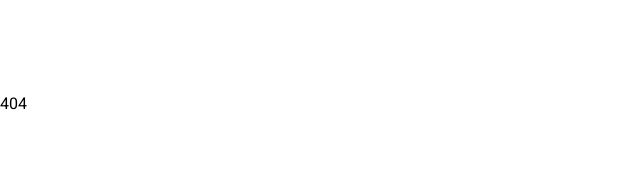
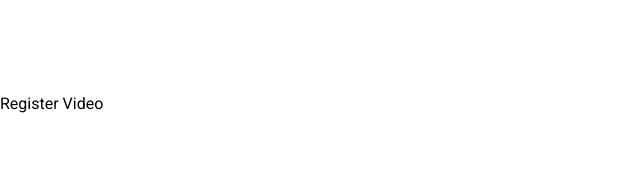
Before and after one commit to vserpa/engineering-videos, a React (Create React App) app in the folder frontend/: page /register/video in a window 1280 px wide. Shown: the top 184 px of the page, without its empty margins (0-640 px from the left). Built offline with nearby package versions, Linux system fonts and the light colour scheme.

Commit message:
create proto page to register videos

```diff
--- a/frontend/src/components/Menu/index.js
+++ b/frontend/src/components/Menu/index.js
@@ -1,4 +1,5 @@
 import React from 'react';
+import { Link } from 'react-router-dom';
 import Button from '../Button';
 import Logo from '../../assets/images/logo_120.png';
 import './Menu.css';
@@ -6,10 +7,10 @@ import './Menu.css';
 function Menu() {
     return (
         <nav className="Menu">
-            <a href="/">
+            <Link to="/">
                 <img className="Logo" src={Logo} alt="Engineering Videos Logo" />
-            </a>
-            <Button as="a" href="/" className="ButtonLink">
+            </Link>
+            <Button as={Link} to="/register/video" className="ButtonLink">
                 Novo Vídeo
             </Button>
         </nav>
--- a/frontend/src/index.js
+++ b/frontend/src/index.js
@@ -2,12 +2,14 @@ import React from 'react';
 import ReactDOM from 'react-dom';
 import { BrowserRouter, Switch, Route } from 'react-router-dom';
 import './index.css';
-import App from './App';
+import Home from './pages/Home';
+import RegisterVideo from './pages/register/Video';
 
 ReactDOM.render(
   <BrowserRouter>
     <Switch>
-      <Route path="/" component={App} exact />
+      <Route path="/" component={Home} exact />
+      <Route path="/register/video" component={RegisterVideo} exact />
       <Route component={ () => (<div>404</div>)} />
     </Switch>
   </BrowserRouter>,
--- /dev/null
+++ b/frontend/src/pages/register/Video/index.js
@@ -0,0 +1,11 @@
+import React from 'react';
+
+function RegisterVideo() {
+    return (
+        <div>
+            Register Video
+        </div>
+    )
+}
+
+export default RegisterVideo
```
Also changed, not shown: frontend/src/pages/Home/index.js (renamed from frontend/src/App.js, +7 -7 lines).
